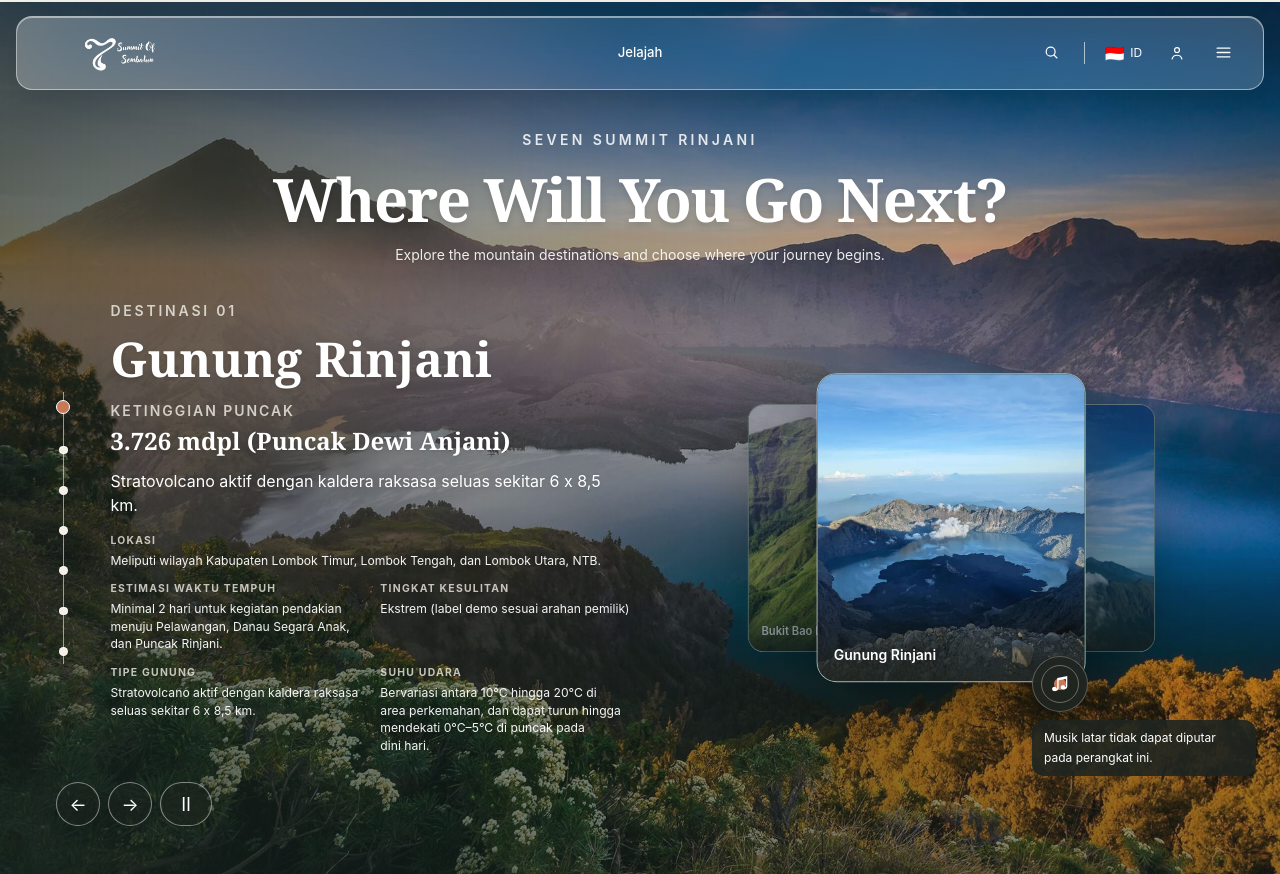
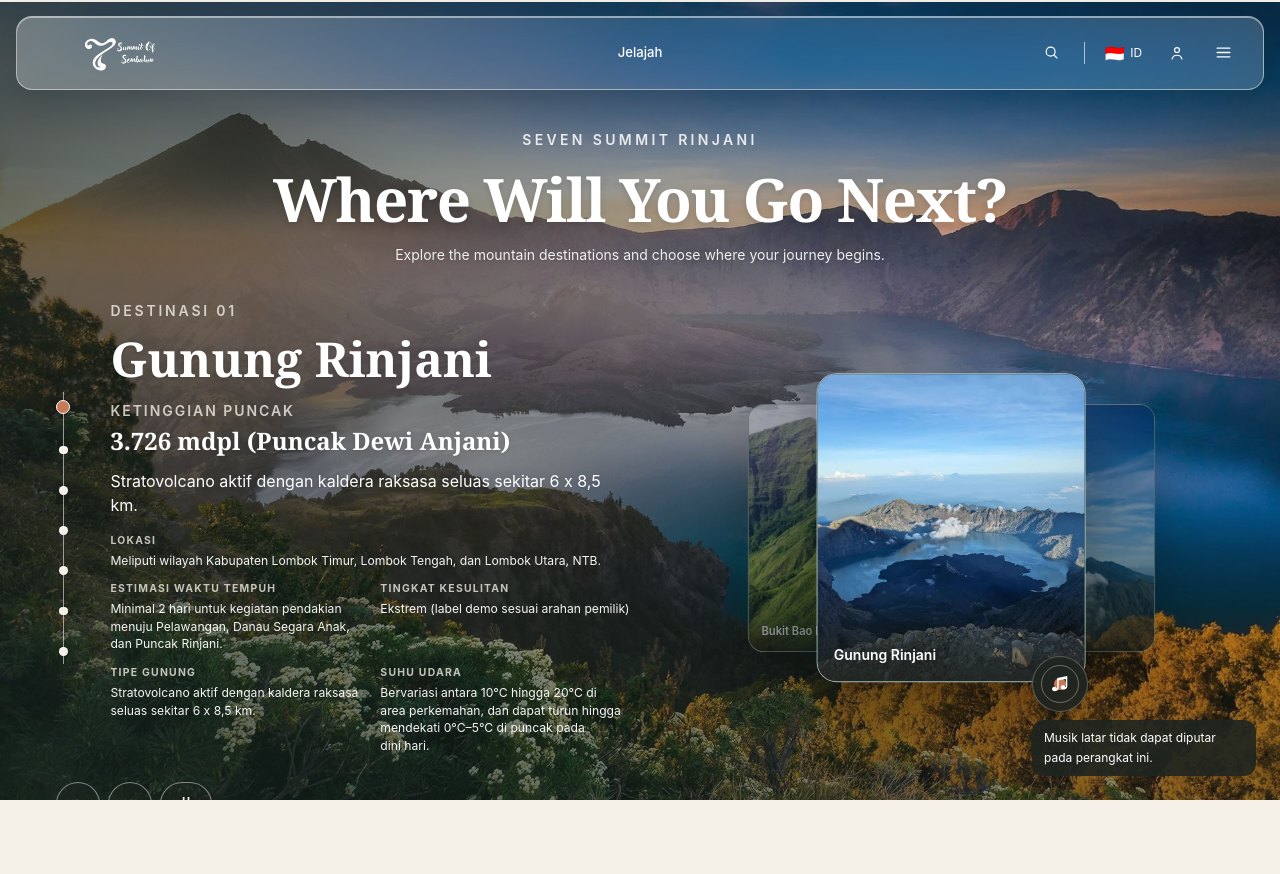
Before and after one commit to 4131yyu/seven-summit-rinjani, a React (Vite) app: page /home in a window 1280 px wide. After the commit the page ends 800 px from the top, so only its background shows below. Built offline with nearby package versions, Linux system fonts and the light colour scheme.

Commit message:
menyesuaikan tinggi halaman homepage

```diff
--- a/src/components/landing/DestinationCarousel.tsx
+++ b/src/components/landing/DestinationCarousel.tsx
@@ -91,7 +91,7 @@ export function DestinationCarousel() {
     <section
       aria-label="Seven Summit Rinjani, pilihan destinasi"
       aria-roledescription="carousel"
-      className="destination-carousel relative isolate min-h-svh overflow-hidden bg-charcoal text-white"
+      className="destination-carousel relative isolate h-dvh min-h-0 overflow-hidden bg-charcoal text-white"
       onBlurCapture={(event) => {
         setHasFocus(event.currentTarget.contains(event.relatedTarget as Node | null));
       }}
@@ -151,7 +151,7 @@ export function DestinationCarousel() {
         <div className="destination-background-overlay absolute inset-0" />
       </div>
 
-      <div id="seven-summit" className="relative z-10 flex min-h-svh flex-col px-5 pb-7 pt-24 sm:px-9 sm:pb-10 sm:pt-28 lg:px-14 lg:pb-12 lg:pt-32">
+      <div id="seven-summit" className="relative z-10 flex h-full min-h-0 flex-col px-5 pb-7 pt-24 sm:px-9 sm:pb-10 sm:pt-28 lg:px-14 lg:pb-12 lg:pt-32">
         <header className="destination-copy-enter mx-auto w-full max-w-5xl text-center" key={activeDestination.id}>
           <p className="text-xs font-semibold tracking-[0.24em] text-white/85 uppercase sm:text-sm">Seven Summit Rinjani</p>
           <h1 className="mt-3 font-display text-3xl font-semibold leading-tight tracking-tight text-white drop-shadow-md sm:text-5xl lg:text-6xl">Where Will You Go Next?</h1>
--- a/src/components/layout/AppShell.tsx
+++ b/src/components/layout/AppShell.tsx
@@ -62,7 +62,7 @@ export function AppShell() {
   };
 
   return (
-    <div className={`${isLandingPage ? "landing-page-shell h-dvh overflow-clip" : "min-h-screen"} bg-cream text-charcoal`}>
+    <div className={`${isLandingPage ? "landing-page-shell h-dvh overflow-clip" : isHomePage ? "homepage-shell h-dvh overflow-clip" : "min-h-screen"} bg-cream text-charcoal`}>
       <a className="skip-link" href={isAuthPage ? "#auth-main" : "#konten-utama"}>
         Lewati navigasi
       </a>
--- a/src/styles/index.css
+++ b/src/styles/index.css
@@ -1378,11 +1378,9 @@ svg.auth-field-icon {
   }
 }
 
-/* Keep the carousel's own section at least as tall as the visible viewport.
-   The parent may grow with its content, but the following section never
-   participates in the carousel's background area. */
+/* Keep the Homepage carousel within one dynamic viewport. */
 .destination-carousel,
 .destination-carousel > #seven-summit {
-  min-height: 100vh;
-  min-height: 100dvh;
+  height: 100dvh;
+  min-height: 0;
 }
```
